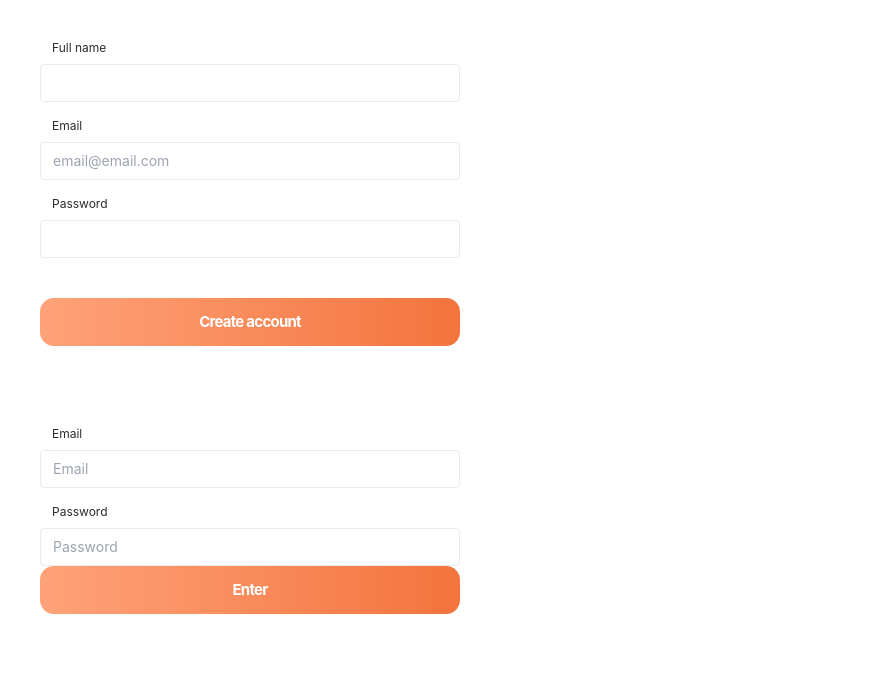
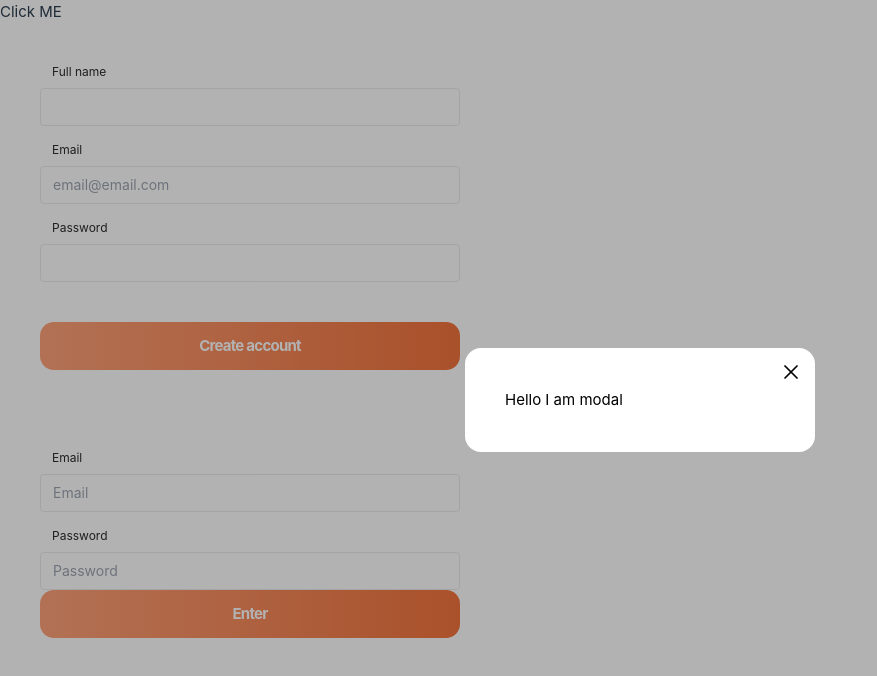
Before and after one commit to Kaliuzhnyi-Nazariy/it-traveler, a Vue app: page /auth in a window 1280 px wide. Shown: the top 676 px of the page, without its empty margins (0-877 px from the left). Built offline with nearby package versions, Linux system fonts and the light colour scheme.

Commit message:
add modal

```diff
--- a/src/App.vue
+++ b/src/App.vue
@@ -1,16 +1,29 @@
 <script setup>
+import { ref } from 'vue'
 import FormRegistration from './components/Auth/FormRegistration/FormRegistration.vue'
 import LoginForm from './components/Auth/LoginForm/LoginForm.vue'
+import IModal from './components/IModal/IModal.vue'
 
 // import FavoritePlaces from './components/FavoritePlaces/FavoritePlaces.vue'
 // import HomepageView from './views/HomepageView.vue';
+
+const isOpen = ref(true)
+
+const closeModal = () => {
+  isOpen.value = false
+}
+
+const openModal = () => {
+  isOpen.value = true
+}
 </script>
 
 <template>
   <!-- <HomepageView /> -->
 
   <!-- <FavoritePlaces /> -->
-
+  <button @click="openModal">Click ME</button>
   <FormRegistration @submit="console.log" />
   <LoginForm @submit="console.log" />
+  <IModal v-if="isOpen" @close="closeModal">Hello I am modal</IModal>
 </template>
--- a/src/components/IImput/IInput.vue
+++ b/src/components/IImput/IInput.vue
@@ -1,5 +1,5 @@
 <script setup>
-import { defineProps } from 'vue'
+import { computed, defineProps } from 'vue'
 
 const props = defineProps({
   modelValue: String,
@@ -16,18 +16,35 @@
 })
 
 const emit = defineEmits(['update:modelValue'])
+
+const isTextarea = computed(() => {
+  return props.type === 'textarea'
+})
+
+const baseStyles =
+  'w-full text-sm rounded-[4px] border-[#eaeaea] border-[1px] py-2 px-3 focus:outline-primar'
+
+const inputStyles = computed(() => {
+  return isTextarea.value.vlaue ? baseStyles + ' resize-none' : baseStyles
+})
+
+const componentName = computed(() => {
+  return isTextarea.value ? 'textare' : 'input'
+})
 </script>
 
 <template>
   <div class="w-full text-[#2c2c2c]">
     <label class="block">
       <span class="block text-xs px-3 mb-2">{{ props.label }}</span>
-      <input
+      <component
+        :is="componentName"
         type="text"
-        class="w-full text-sm rounded-[4px] border-[#eaeaea] border-[1px] py-2 px-3 focus:outline-primary"
+        :class="inputStyles"
         v-bind="{ ...$props, ...$attrs }"
         :value="modelValue"
         @input="emit('update:modelValue', $event.target.value)"
-    /></label>
+      />
+    </label>
   </div>
 </template>
--- /dev/null
+++ b/src/components/IModal/IModal.vue
@@ -0,0 +1,30 @@
+<script setup lang="ts">
+import CrossIcon from '../Icons/CrossIcon.vue'
+import { onMounted, onUnmounted, Teleport } from 'vue'
+
+const emit = defineEmits(['close'])
+
+onMounted(() => {
+  document.body.style.overflow = 'hidden'
+})
+
+onUnmounted(() => {
+  document.body.style.overflow = 'initial'
+})
+</script>
+
+<template>
+  <component :is="Teleport" to="body">
+    <div
+      class="flex w-full h-full fixed top-0 left-0 overflow-auto bg-[rgba(0,0,0,0.3)]"
+      @click.self="emit('close')"
+    >
+      <div class="relative bg-white min-w-[350px] m-auto text-black rounded-2xl p-10">
+        <button class="absolute right-3 top-3" @click="emit('close')">
+          <CrossIcon class="w-6 h-6" />
+        </button>
+        <slot></slot>
+      </div>
+    </div>
+  </component>
+</template>
--- /dev/null
+++ b/src/components/Icons/CrossIcon.vue
@@ -0,0 +1,13 @@
+<template>
+  <svg
+    xmlns="http://www.w3.org/2000/svg"
+    width="28"
+    height="28"
+    viewBox="0 0 28 28"
+    fill="none"
+    stroke="currentColor"
+  >
+    <path d="M21 7L7 21" stroke-width="2" stroke-linecap="round" stroke-linejoin="round" />
+    <path d="M7 7L21 21" stroke-width="2" stroke-linecap="round" stroke-linejoin="round" />
+  </svg>
+</template>
```
